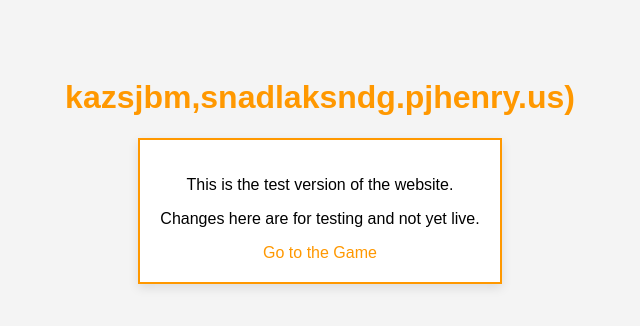
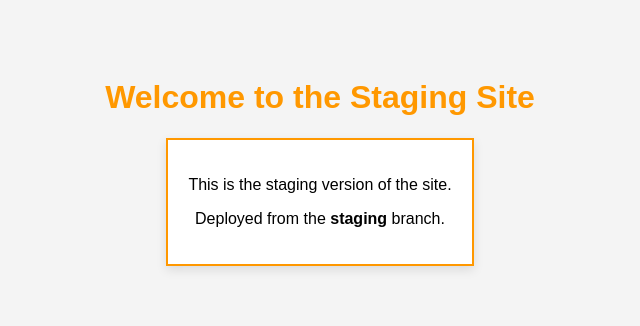
Before and after one commit to zidelen/Chess-Online, a plain HTML site: page index.html in a window 1280 px wide. Shown: the whole page, without its empty margins (320-960 px from the left). Drawn offline with Linux system fonts and the light colour scheme.

Commit message:
Final Test

```diff
--- a/index.html
+++ b/index.html
@@ -3,7 +3,7 @@
 <head>
     <meta charset="UTF-8">
     <meta name="viewport" content="width=device-width, initial-scale=1.0">
-    <title>Staging Environment - staging.pjhenry.us</title>
+    <title>Staging Branch - staging.pjhenry.us</title>
     <style>
         body {
             font-family: Arial, sans-serif;
@@ -21,20 +21,13 @@
             display: inline-block;
             box-shadow: 0px 4px 10px rgba(0, 0, 0, 0.1);
         }
-        a {
-            color: #FF9800;
-            text-decoration: none;
-        }
     </style>
 </head>
 <body>
-
-    <h1>kazsjbm,snadlaksndg.pjhenry.us)</h1>
+    <h1>Welcome to the Staging Site</h1>
     <div class="content">
-        <p>This is the test version of the website.</p>
-        <p>Changes here are for testing and not yet live.</p>
-        <a href="game.html">Go to the Game</a>
+        <p>This is the staging version of the site.</p>
+        <p>Deployed from the <strong>staging</strong> branch.</p>
     </div>
-
 </body>
 </html>
```
